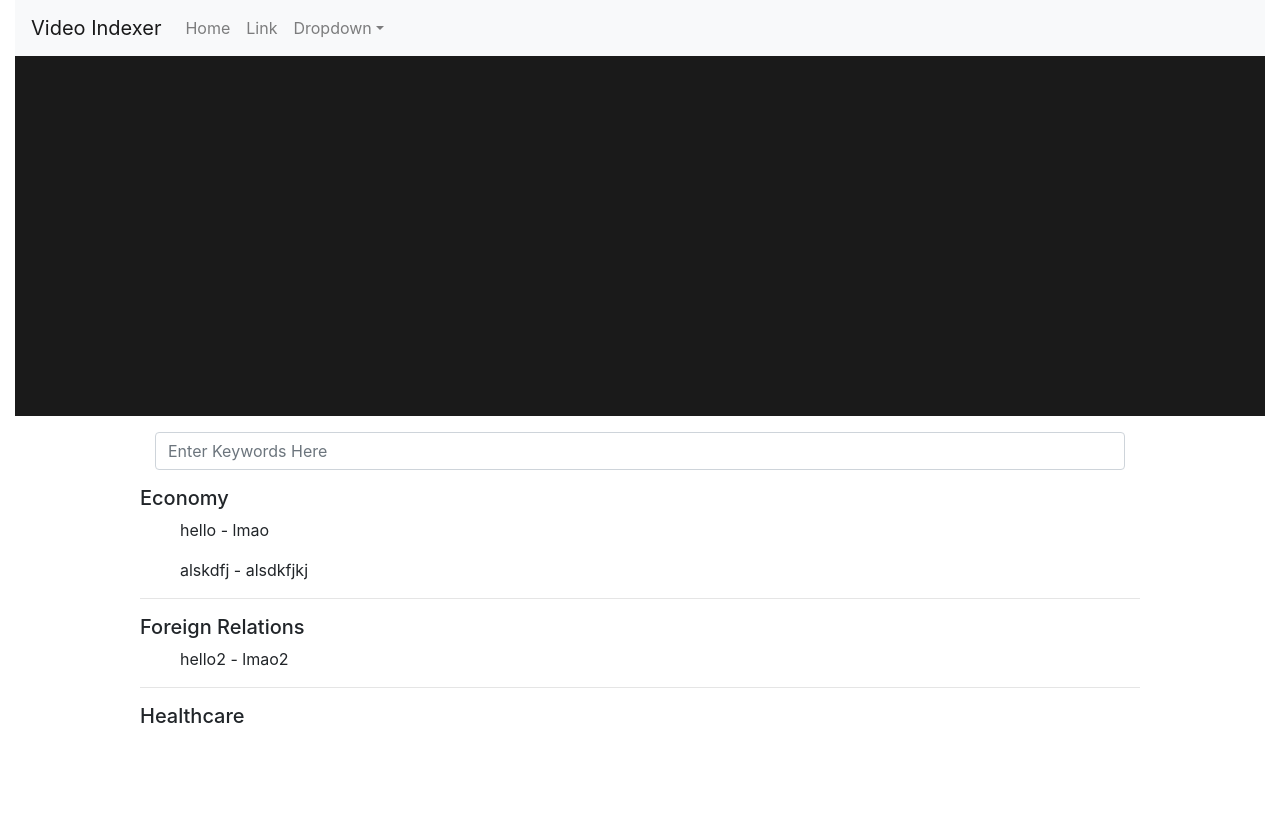
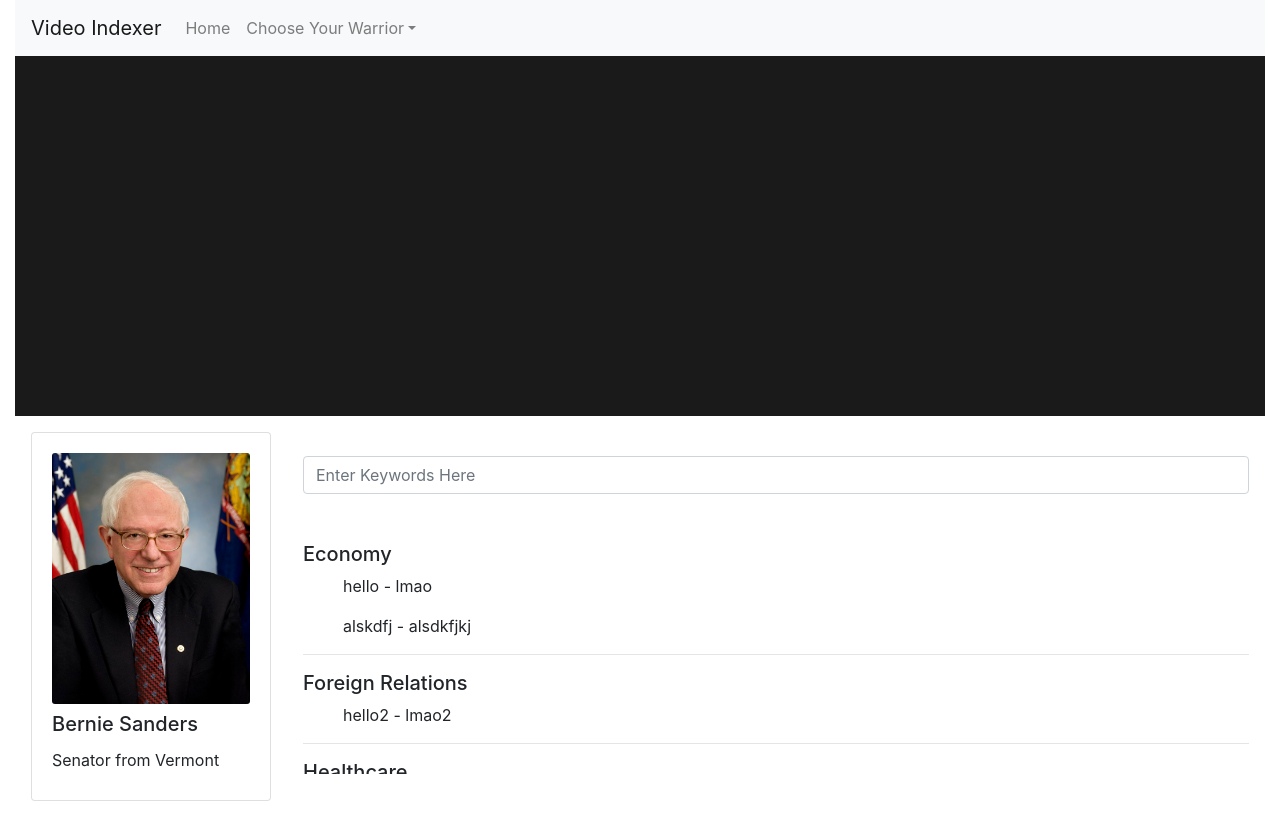
Before and after one commit to alainlou/HTNFrontend, a React (Create React App) app: page / in a window 1280 px wide. Built offline with nearby package versions, Linux system fonts and the light colour scheme.

Commit message:
some more changes

```diff
--- a/src/App.css
+++ b/src/App.css
@@ -45,9 +45,8 @@
 }
 
 .flex-container {
-  margin-left: 10%;
-  margin-right: 10%;
   display: flex;
+  flex-direction: row;
 }
 
 .scroll {
@@ -59,3 +58,11 @@
 ul {
   list-style: none;
 }
+
+.grow {
+  flex-grow: 1;
+}
+
+.limit-x {
+  max-width: 15em;
+}
--- a/src/App.js
+++ b/src/App.js
@@ -2,14 +2,17 @@ import React from 'react';
 import ReactPlayer from 'react-player';
 
 import 'bootstrap/dist/css/bootstrap.min.css';
-import { Nav, Navbar, NavDropdown, Form, FormControl, Button } from "react-bootstrap";
+import { Nav, Navbar, NavDropdown, Form, FormControl, Button, Card } from "react-bootstrap";
 
 import ScrollBox from './components/ScrollBox';
 
 import './App.css';
 
+import Bernie from './img/bernie.jpg';
+
 import data from './components/data';
 import Axios from 'axios';
+import { CardBody, CardHeader } from 'react-bootstrap/Card';
 
 class App extends React.Component {
   constructor(){
@@ -30,7 +33,7 @@ class App extends React.Component {
   onSubmit(event){
     Axios.get("https://htnbackend.appspot.com/", {params:{searchWord: this.state.searchWord}})
       .then(response => {
-        this.setState({videoUrl: response.data});
+        this.setState({videoUrl: response.data.url});
       });
     event.preventDefault();
   }
@@ -43,8 +46,8 @@ class App extends React.Component {
             <Navbar.Collapse id="basic-navbar-nav">
             <Nav className="mr-auto">
                 <Nav.Link href="#home">Home</Nav.Link>
-                <Nav.Link href="#link">Link</Nav.Link>
-                <NavDropdown title="Dropdown" id="basic-nav-dropdown">
+                {/* <Nav.Link href="#link">Link</Nav.Link> */}
+                <NavDropdown title="Choose Your Warrior" id="basic-nav-dropdown">
                 <NavDropdown.Item href="#action/3.1">Action</NavDropdown.Item>
                 <NavDropdown.Divider />
                 <NavDropdown.Item href="#action/3.4">Separated link</NavDropdown.Item>
@@ -55,16 +58,30 @@ class App extends React.Component {
         <div className="grey-background">
           <ReactPlayer className="middle-align" url={this.state.videoUrl} playing controls/>
         </div>
-        <div className="flex-container my-3" id="main_section">
+        <div className="flex-container">
+          <Card className="m-3 limit-x">
+            <Card.Body>
+              <Card.Img src={Bernie} />
+              <div className="my-2">
+                <Card.Title>Bernie Sanders</Card.Title>
+                <Card.Text>Senator from Vermont</Card.Text>
+              </div>
+            </Card.Body>
+          </Card>
+          <div className="grow">
+            <div className="m-3" id="main_section">
               <span className="col-12">
                 <form onSubmit={this.onSubmit}>
                   <input type="text" placeholder="Enter Keywords Here" onChange={this.handleChange.bind(this)} className="form-control"/>
                 </form>
               </span>
             </div>
-        <div className="flex-container my-3">
-          <ScrollBox content={this.state.data}>
+            <div className="m-3 grow">
+              <ScrollBox
+              content={this.state.data}>
               </ScrollBox>
+            </div>
+          </div>
         </div>
       </div>
     );
--- a/src/components/ScrollBox.js
+++ b/src/components/ScrollBox.js
@@ -41,6 +41,7 @@ class ScrollBox extends Component {
     render() {
         return(
             <div className="scroll">
+                <h2>{this.props.name}</h2>
                 <Section
                 title="Economy"
                 data={this.state.content.economy}/>
```
Also changed, not shown: src/components/TimeLink.js (added, +11 -0 lines), src/img/bernie.jpg (added). Lines whose indentation alone changed are shown as unchanged.
